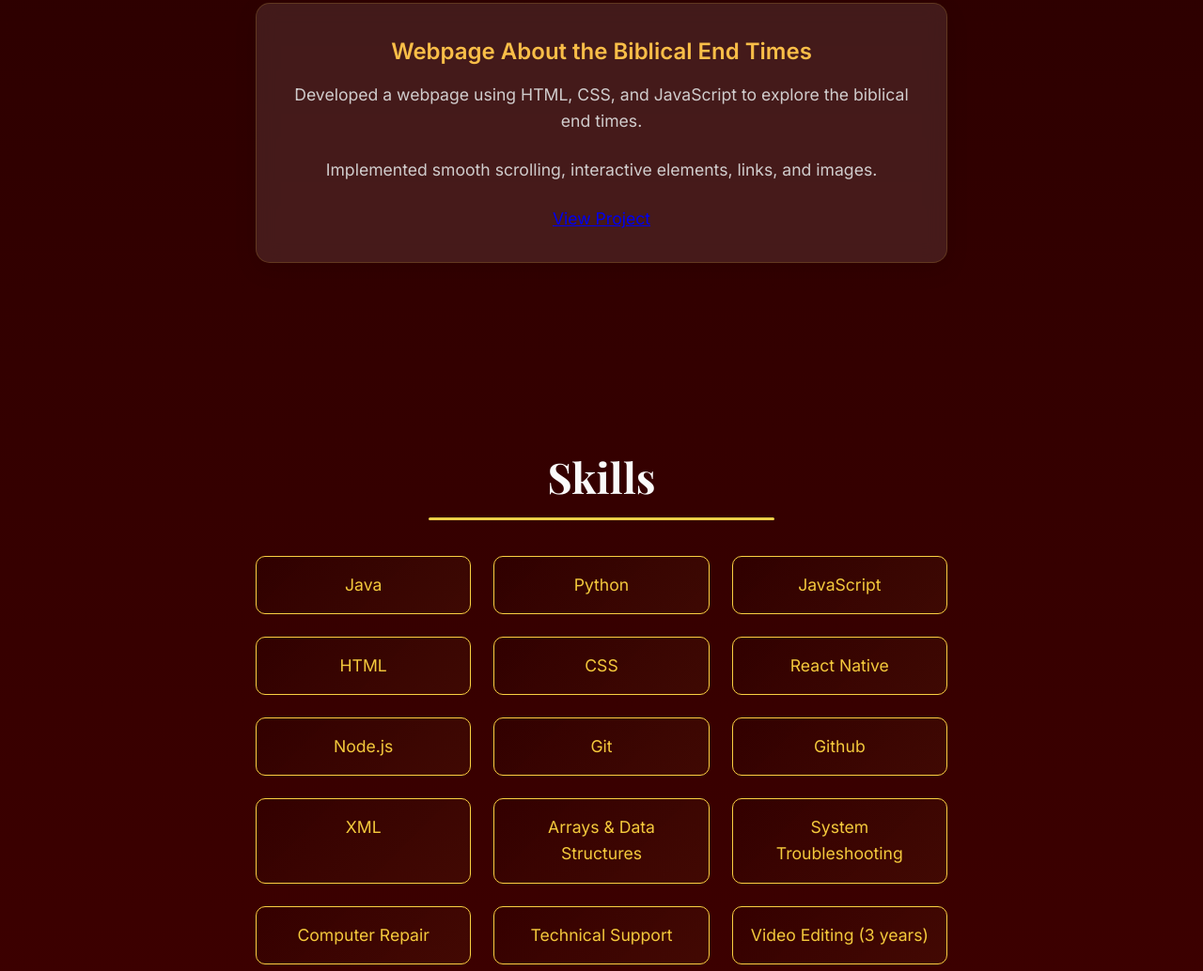
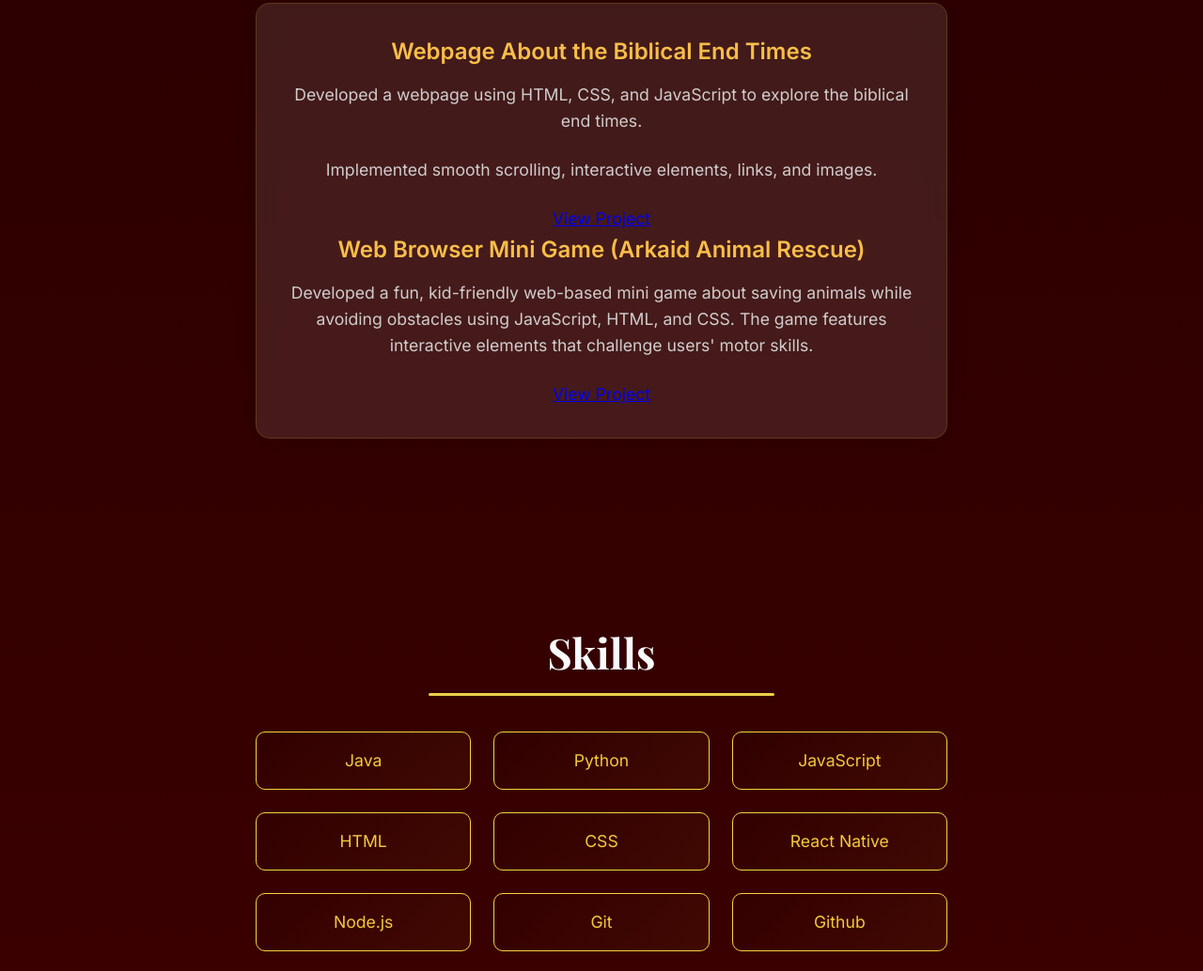
Before and after one commit to Shadow-lofi/TFtech.dev, a plain HTML site: page index.html in a window 1280 px wide. Shown: the part 3333-4367 px from the top of the page at 94% size. Drawn offline with nearby package versions, Linux system fonts and the light colour scheme.

Commit message:
Add web browser mini game project and restructure HTML
Added a new project about a web browser mini game and improved the overall structure of the HTML document.

```diff
--- a/index.html
+++ b/index.html
@@ -77,6 +77,11 @@
                 <p>Developed a webpage using HTML, CSS, and JavaScript to explore the biblical end times.</p>
                 <p>Implemented smooth scrolling, interactive elements, links, and images.</p>
                 <a href="https://shadow-lofi.github.io/Biblical-End-Times/">View Project</a>
+                <br />
+                <h3>Web Browser Mini Game (Arkaid Animal Rescue)</h3>
+                <p>Developed a fun, kid-friendly web-based mini game about saving animals while avoiding obstacles using JavaScript, HTML, and CSS.
+                The game features interactive elements that challenge users' motor skills.</p>
+                <a href="https://shadow-lofi.github.io/Arkaid-Rescue-Web-Browser-Game/">View Project</a>
               </div>
             </section>
 
```
